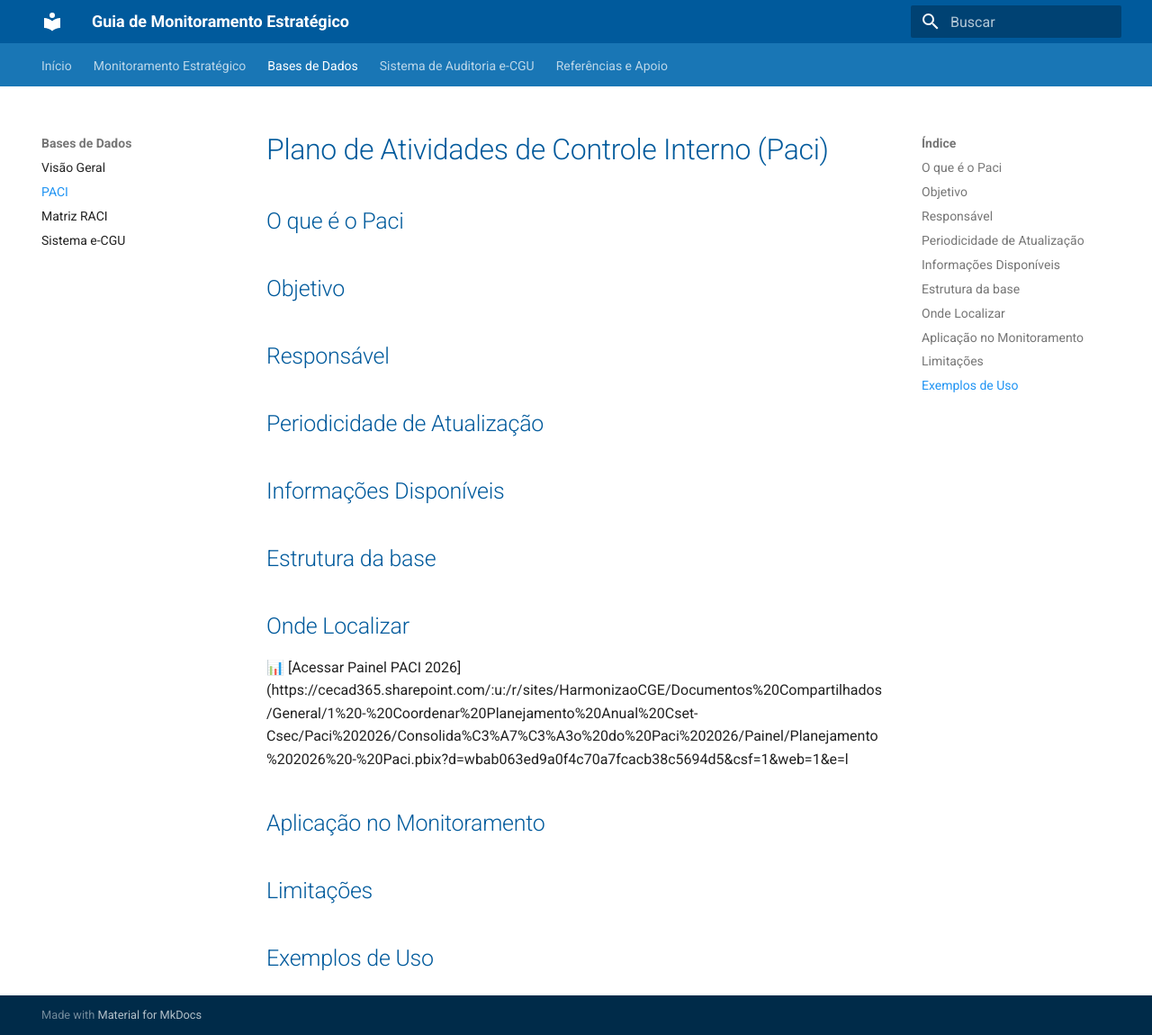
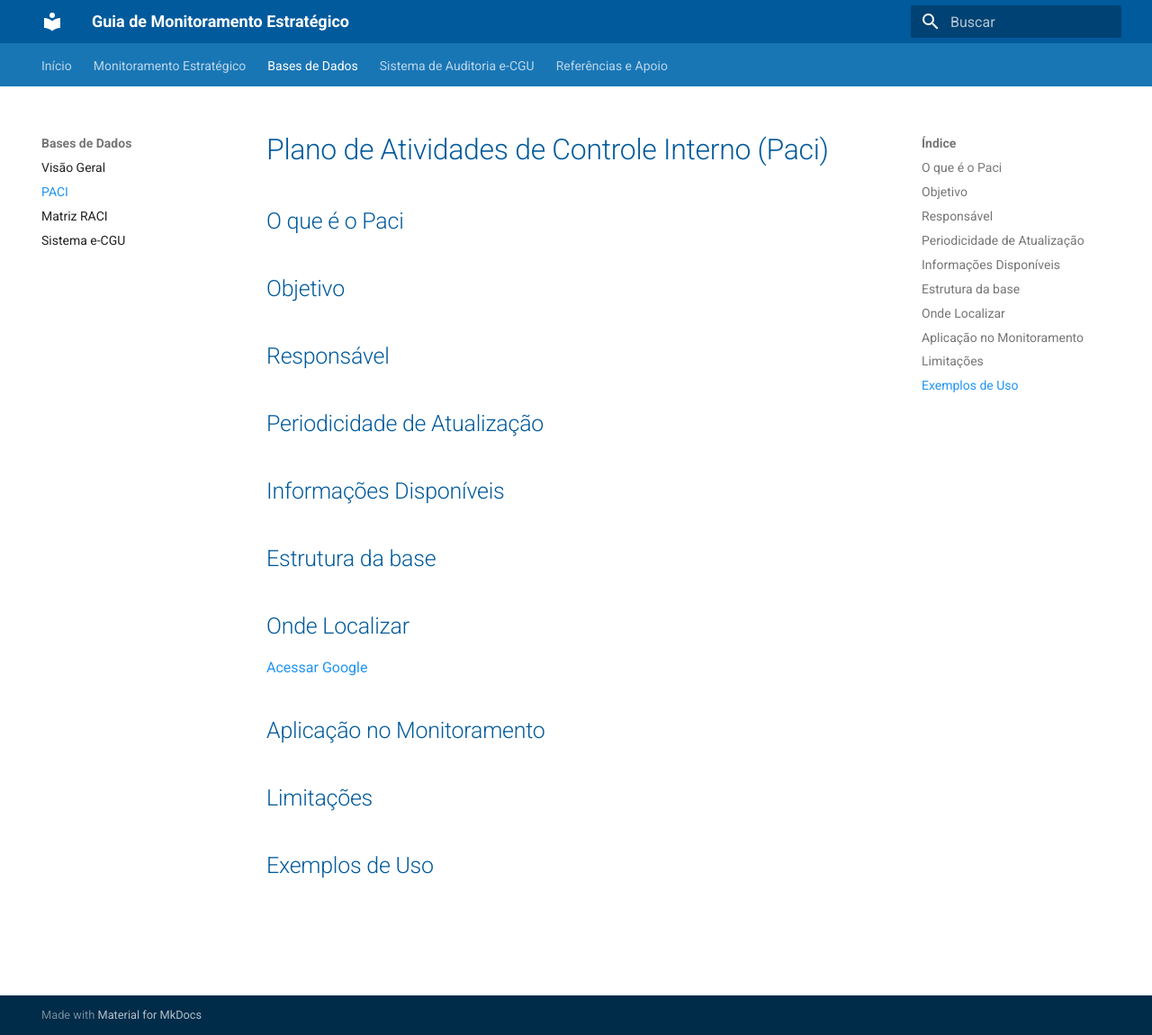
Before and after one commit to CGEMG-AHCS/guia-monitoramento-estrategico, an MkDocs documentation site: the page built from docs/bases-dados/paci.md, in a window 1280 px wide and 1150 px high. Shown: the whole window at 90% size. Built offline with MkDocs 1.6.1 and Material for MkDocs 9.7.7, drawn with Linux system fonts in a browser that asks for light colours.

Commit message:
Update paci.md

```diff
--- a/docs/bases-dados/paci.md
+++ b/docs/bases-dados/paci.md
@@ -13,7 +13,7 @@
 ## Estrutura da base
 
 ## Onde Localizar
-📊 [Acessar Painel PACI 2026](https://cecad365.sharepoint.com/:u:/r/sites/HarmonizaoCGE/Documentos%20Compartilhados/General/1%20-%20Coordenar%20Planejamento%20Anual%20Cset-Csec/Paci%202026/Consolida%C3%A7%C3%A3o%20do%20Paci%202026/Painel/Planejamento%202026%20-%20Paci.pbix?d=wbab063ed9a0f4c70a7fcacb38c5694d5&csf=1&web=1&e=l
+[Acessar Google](https://www.google.com)
 
 ## Aplicação no Monitoramento
 
```
